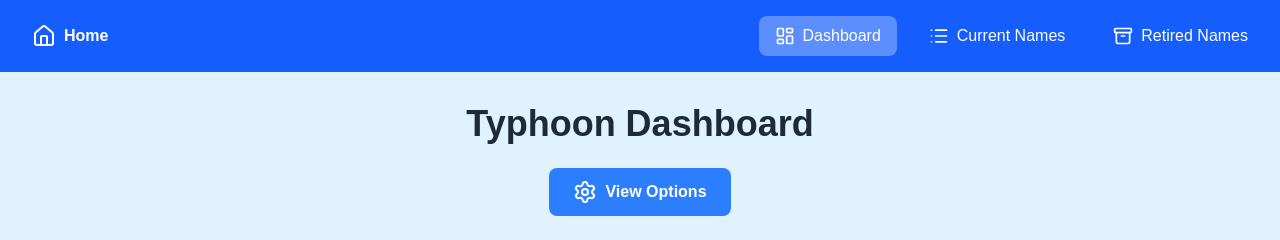
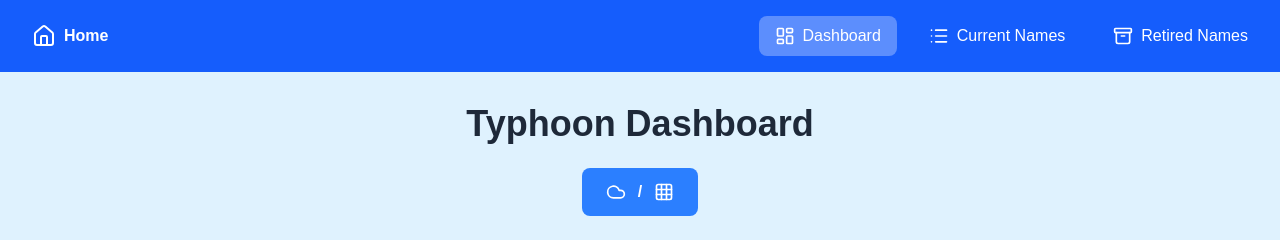
Before and after one commit to hieudeptrai09/typhoons, a Next.js app in the folder fe/: page /dashboard in a window 1280 px wide. Shown: the top 240 px of the page. Built offline with nearby package versions, Linux system fonts and the light colour scheme; no server answers.

Commit message:
Enhance dashboard with dynamic view and filter icons
Added icons for different views and filters in the dashboard.

```diff
--- a/fe/app/(navbar)/dashboard/page.jsx
+++ b/fe/app/(navbar)/dashboard/page.jsx
@@ -1,7 +1,18 @@
 "use client";
 
 import { useState, useEffect, useMemo } from "react";
-import { Settings } from "lucide-react";
+import {
+  Settings,
+  Cloud,
+  Star,
+  BarChart3,
+  Zap,
+  Calendar,
+  MapPin,
+  Type,
+  Grid3x3,
+  List
+} from "lucide-react";
 import { FilterModal } from "./_components/FilterModal";
 import { StormDetailModal } from "./_components/StormDetailModal";
 import { AverageModal } from "./_components/AverageModal";
@@ -106,6 +117,53 @@ export default function Dashboard() {
     }
   };
 
+  const renderViewIcons = () => {
+    const icons = [];
+    const iconSize = 20;
+
+    // View icon
+    if (params.view === "storms") {
+      icons.push(<Cloud key="view" size={iconSize} />);
+    } else if (params.view === "highlights") {
+      icons.push(<Star key="view" size={iconSize} />);
+    } else if (params.view === "average") {
+      icons.push(<BarChart3 key="view" size={iconSize} />);
+    }
+
+    // Filter icon (if applicable)
+    if (params.filter) {
+      if (params.filter === "strongest") {
+        icons.push(<Zap key="filter" size={iconSize} />);
+      } else if (params.filter === "first") {
+        icons.push(<Calendar key="filter" size={iconSize} />);
+      } else if (params.filter === "by position") {
+        icons.push(<MapPin key="filter" size={iconSize} />);
+      } else if (params.filter === "by name") {
+        icons.push(<Type key="filter" size={iconSize} />);
+      }
+    }
+
+    // Mode icon
+    if (params.mode === "table") {
+      icons.push(<Grid3x3 key="mode" size={iconSize} />);
+    } else if (params.mode === "list") {
+      icons.push(<List key="mode" size={iconSize} />);
+    }
+
+    // Insert "/" separators between icons
+    return icons.reduce((acc, icon, index) => {
+      if (index > 0) {
+        acc.push(
+          <span key={`sep-${index}`} className="text-white mx-1">
+            /
+          </span>
+        );
+      }
+      acc.push(icon);
+      return acc;
+    }, []);
+  };
+
   return (
     <>
       <div className="p-8">
@@ -116,10 +174,9 @@ export default function Dashboard() {
         <div className="max-w-4xl mx-auto mb-6">
           <button
             onClick={() => setFilterModalOpen(true)}
-            className="px-6 py-3 bg-blue-500 text-white rounded-lg hover:bg-blue-600 transition-colors font-semibold flex items-center gap-2 mx-auto "
+            className="px-6 py-3 bg-blue-500 text-white rounded-lg hover:bg-blue-600 transition-colors font-semibold flex items-center gap-2 mx-auto"
           >
-            <Settings size={24} />
-            View Options
+            {renderViewIcons()}
           </button>
         </div>
 
```
